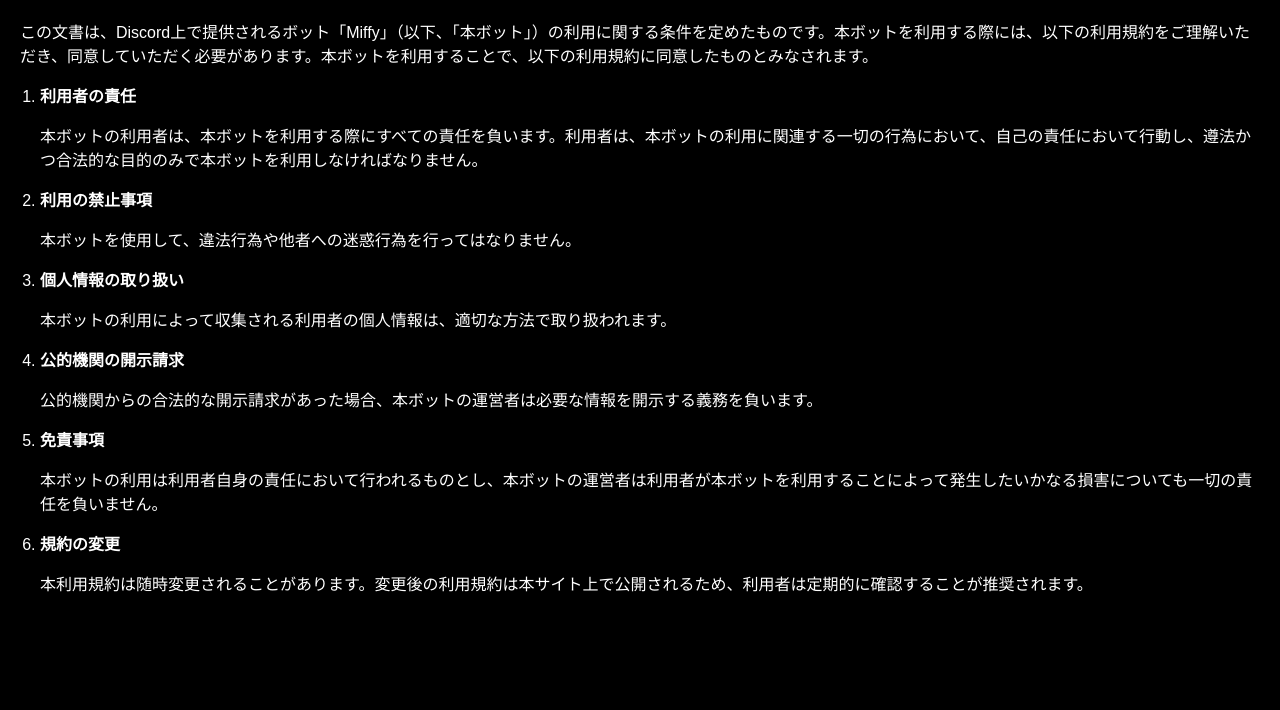
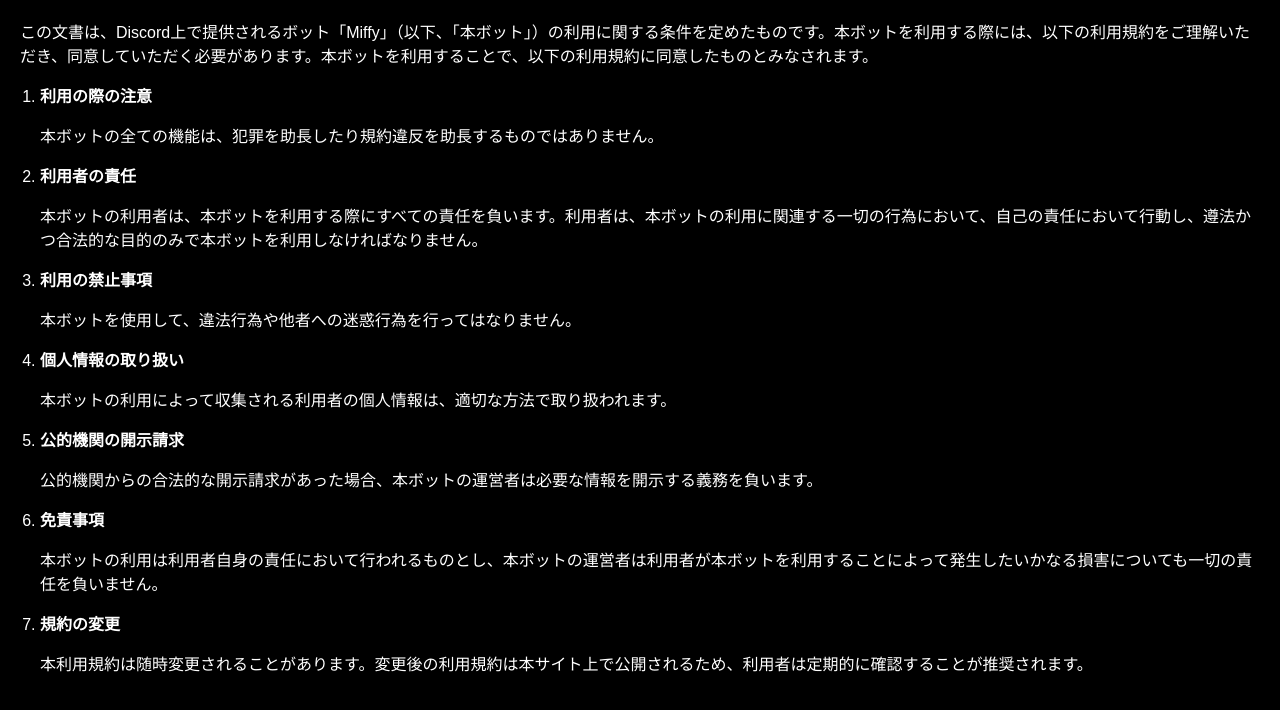
Before and after one commit to voids-top/voids-top.github.io, a plain HTML site: page tos.html in a window 1280 px wide. Shown: the part 90-800 px from the top of the page. Drawn offline with Linux system fonts and the light colour scheme.

Commit message:
Update tos.html

```diff
--- a/tos.html
+++ b/tos.html
@@ -26,6 +26,10 @@
 
   <ol>
     <li>
+      <strong>利用の際の注意</strong>
+      <p>本ボットの全ての機能は、犯罪を助長したり規約違反を助長するものではありません。</p>
+    </li>
+    <li>
       <strong>利用者の責任</strong>
       <p>本ボットの利用者は、本ボットを利用する際にすべての責任を負います。利用者は、本ボットの利用に関連する一切の行為において、自己の責任において行動し、遵法かつ合法的な目的のみで本ボットを利用しなければなりません。</p>
     </li>
```
